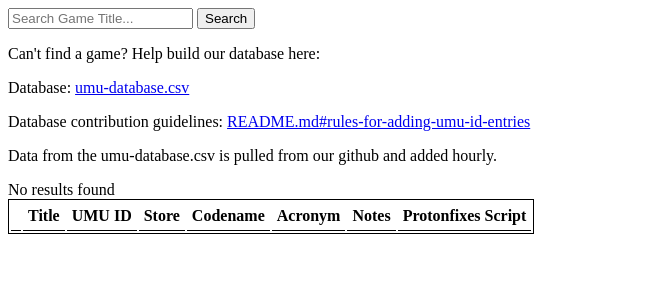
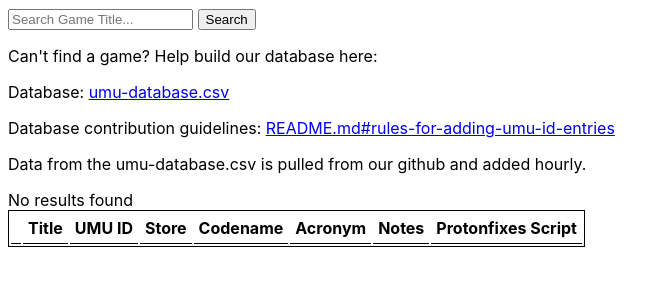
Before and after one commit to Open-Wine-Components/umu-database, a PHP site: page / in a window 1280 px wide. Shown: the top 300 px of the page, without its empty margins (0-670 px from the left). Run offline with PHP 8.4, Linux system fonts and the light colour scheme; lists and menus that the app fills with data are empty.

Commit message:
Use system fonts in website

```diff
--- a/umu.openwinecomponents.org/index.php
+++ b/umu.openwinecomponents.org/index.php
@@ -34,6 +34,10 @@ if (isset($_POST["search"])) {
 <head>
     <title>Game Search</title>
     <style>
+      html {
+        font-family: -apple-system,BlinkMacSystemFont,"Segoe UI","Noto Sans",Helvetica,Arial,sans-serif,"Apple Color Emoji","Segoe UI Emoji";
+      }
+
       .results {
         border: 1px solid black;
       }
```
